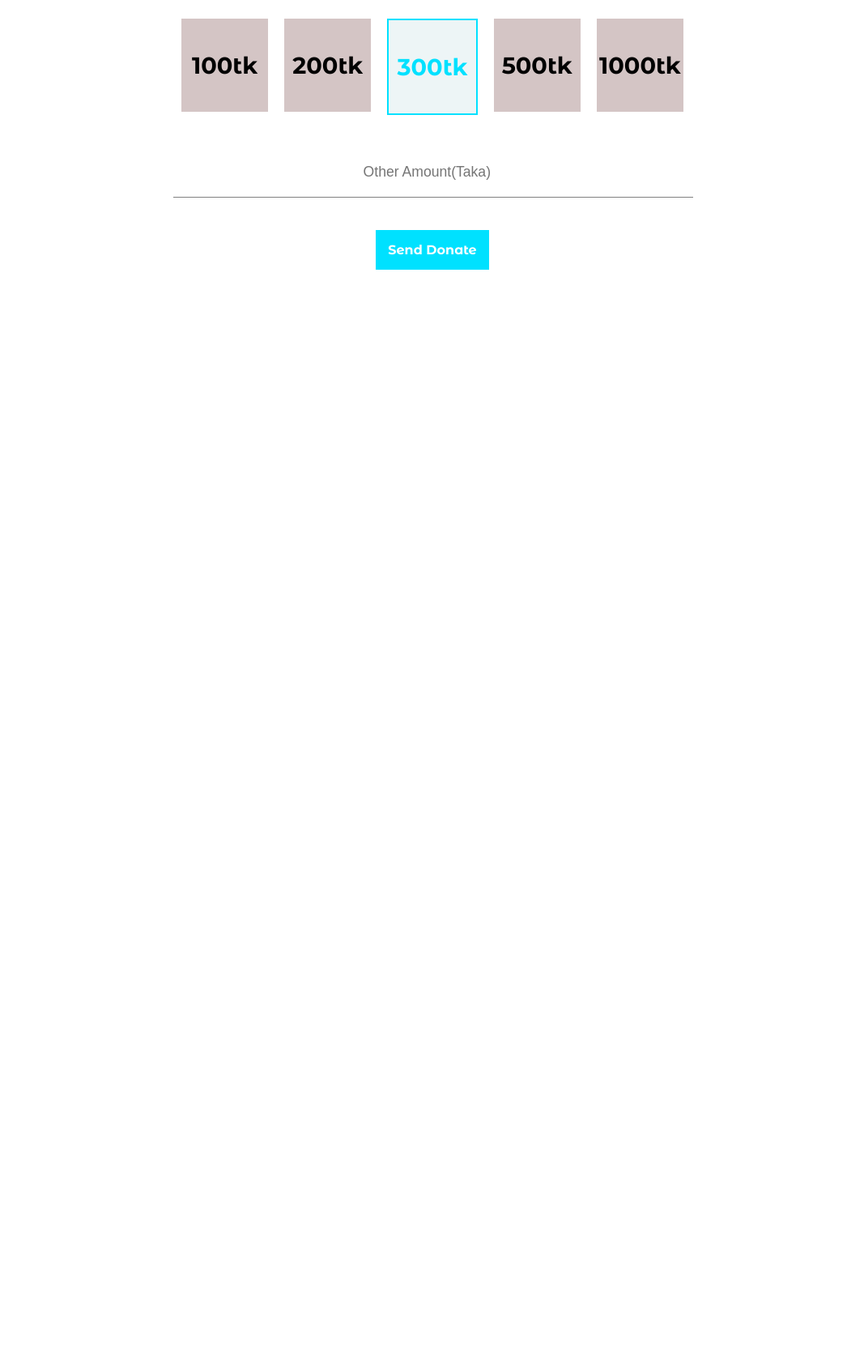
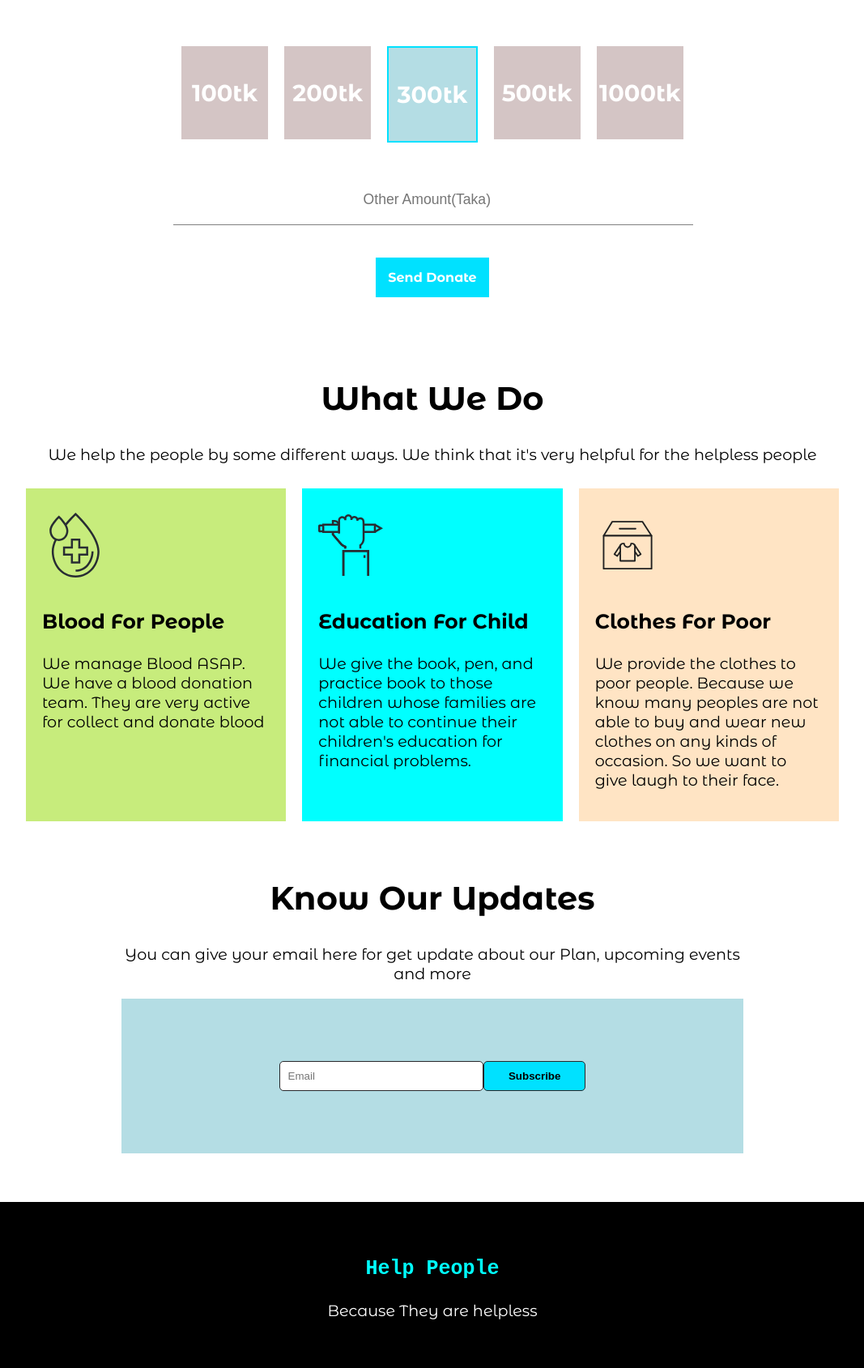
Before and after one commit to Rakib01754/assignment1-practice, a plain HTML site: page index.html in a window 1280 px wide. Shown: the part 957-2646 px from the top of the page at 81% size, without its empty margins (106-1173 px from the left). Before the commit the page ends 1390 px from the top, so only its background shows below. Drawn offline with Linux system fonts and the light colour scheme.

Commit message:
almost finished

```diff
--- a/index.html
+++ b/index.html
@@ -15,6 +15,7 @@
 </head>
 
 <body>
+    <!-- banner part start -->
     <section id="banner-area">
         <div class="banner-text">
             <h1>Let's Help The People Who Are Helpless </h1>
@@ -26,6 +27,9 @@
         </div>
 
     </section>
+    <!-- banner part end -->
+
+    <!-- donte part start  -->
     <section id="donate">
         <h2>
             Donate Today
@@ -35,15 +39,65 @@
             put a smile on the face of any helpless person.
         </p>
         <div class="donate-amount">
-            <h3 class="borderd-box">100tk</h3>
-            <h3 class="borderd-box">200tk</h3>
-            <h3 class="borderd-box selected-box">300tk</h3>
-            <h3 class="borderd-box">500tk</h3>
-            <h3 class="borderd-box">1000tk</h3>
+            <h3>100tk</h3>
+            <h3>200tk</h3>
+            <h3 class="selected-box">300tk</h3>
+            <h3>500tk</h3>
+            <h3>1000tk</h3>
         </div>
         <input type="number" placeholder="Other Amount(Taka)" class="other-amount">
         <a href="#" target="_blank" class="donate-btn">Send Donate</a>
     </section>
+
+    <!-- donate part end  -->
+
+    <!-- donte plan start  -->
+    <section class="donate-plan">
+        <h2>What We Do</h2>
+        <p>We help the people by some different ways. We think that it's very helpful for the helpless people</p>
+        <div class="box-container">
+            <div class="planbox first">
+                <img src="icons/blood.svg" alt="">
+                <h3>Blood For People</h3>
+                <p>We manage Blood ASAP. We have a blood donation team. They are very active for collect and donate
+                    blood
+                </p>
+            </div>
+            <div class="planbox second">
+                <img src="icons/education.svg" alt="">
+                <h3>Education For Child</h3>
+                <p>We give the book, pen, and practice book to those children whose families are not able to continue
+                    their children's education for financial problems.
+                </p>
+            </div>
+            <div class="planbox third">
+                <img src="icons/clothes.svg" alt="">
+                <h3>Clothes For Poor</h3>
+                <p>We provide the clothes to poor people. Because we know many peoples are not able to buy and wear new
+                    clothes on any kinds of occasion. So we want to give laugh to their face.
+                </p>
+            </div>
+        </div>
+    </section>
+    <!-- donate plan end  -->
+
+    <!-- get update start  -->
+    <section id="get-update">
+        <h2>Know Our Updates</h2>
+        <p>You can give your email here for get update about our Plan, upcoming events and more</p>
+        <form action="#">
+            <input type="email" placeholder="Email" class="email-box">
+            <input type="submit" Value="Subscribe" class="submit-btn">
+        </form>
+    </section>
+    <!-- get update end  -->
+
+    <!-- footer start  -->
+    <footer>
+        <h3> <span class="stylish-text">Help People</span> </h3>
+        <p>Because They are helpless</p>
+    </footer>
+    <!-- footer end  -->
 </body>
 
 </html>
--- a/style.css
+++ b/style.css
@@ -1,3 +1,4 @@
+/* common css part start  */
 body {
     margin: 0;
     padding: 0;
@@ -5,6 +6,32 @@ body {
 
 }
 
+h2 {
+    font-size: 40px;
+}
+
+h3 {
+    font-size: 25px;
+    font-weight: bolder;
+}
+
+p {
+    font-size: 1.2rem;
+}
+
+.donate-btn {
+    text-decoration: none;
+    background-color: #00E1FF;
+    color: white;
+    display: inline-block;
+    padding: 15px;
+    margin-top: 20px;
+    font-weight: bold;
+
+}
+
+/* common css part end  */
+/* banner area start  */
 #banner-area {
     height: 700px;
     background-image: url(images/donation13.png);
@@ -28,29 +55,18 @@ body {
 
 .banner-text p {
     font-size: 20px;
+    font-weight: bolder;
 }
 
+/* banner area end  */
 
-.donate-btn {
-    text-decoration: none;
-    background-color: #00E1FF;
-    color: white;
-    display: inline-block;
-    padding: 15px;
-    margin-top: 20px;
-    font-weight: bold;
+/* donate now part start  */
 
-}
 
 #donate {
     width: 50%;
     margin: 100px auto;
     text-align: center;
-}
-
-#donate h2 {
-    font-size: 40px;
-
 }
 
 .donate-amount {
@@ -65,20 +81,16 @@ body {
 .donate-amount h3 {
     font-weight: 700;
     font-size: 1.8rem;
-}
-
-.borderd-box {
     height: 115px;
     width: 120px;
     background-color: #d4c5c5;
     margin: 20px 10px;
     line-height: 115px;
-
+    color: white;
 }
 
-.selected-box {
-    background-color: #EDF5F6;
-    color: #00e1ff;
+.donate-amount .selected-box {
+    background-color: #b4dde4;
     border: 2px solid #00e1ff;
 }
 
@@ -91,3 +103,100 @@ body {
     text-align: center;
     font-size: 1.1rem;
 }
+
+/* donate now part end  */
+/* donate plan part start  */
+
+.donate-plan {
+    width: 80%;
+    margin: 0 auto;
+    text-align: center;
+}
+
+.box-container {
+    display: flex;
+    justify-content: center;
+
+}
+
+.box-container img {
+    height: 100px;
+    width: 80px;
+}
+
+.planbox {
+    width: 300px;
+    text-align: left;
+    margin: 10px;
+    padding: 20px;
+
+}
+
+.first {
+    background-color: rgb(199, 236, 124);
+
+}
+
+.second {
+    background-color: aqua;
+}
+
+.third {
+    background-color: bisque;
+}
+
+/* donate plan part end  */
+/* get update part start  */
+
+#get-update {
+    width: 60%;
+    margin: 60px auto;
+    text-align: center;
+}
+
+#get-update form {
+    background-color: #B4DDE4;
+    padding: 10% 20%;
+    display: flex;
+    justify-content: center;
+    align-items: center;
+
+}
+
+.email-box {
+    padding: 10px;
+    width: 50%;
+    border: 1px solid #28282B;
+    border-radius: 5px;
+
+}
+
+
+.submit-btn {
+    padding: 10px 30px;
+    background-color: #00E1FF;
+    color: black;
+    font-weight: bolder;
+    border: 1px solid #28282B;
+    border-radius: 5px;
+    cursor: pointer;
+
+}
+
+/* get update part end  */
+
+/* footer part start  */
+
+footer {
+    background-color: black;
+    color: white;
+    padding: 40px;
+    text-align: center;
+}
+
+.stylish-text {
+    color: aqua;
+    font-family: 'Courier New', Courier, monospace
+}
+
+/* footer part end  */
```
Also changed, not shown: icons/education.svg (renamed from icons/icon5.svg).
